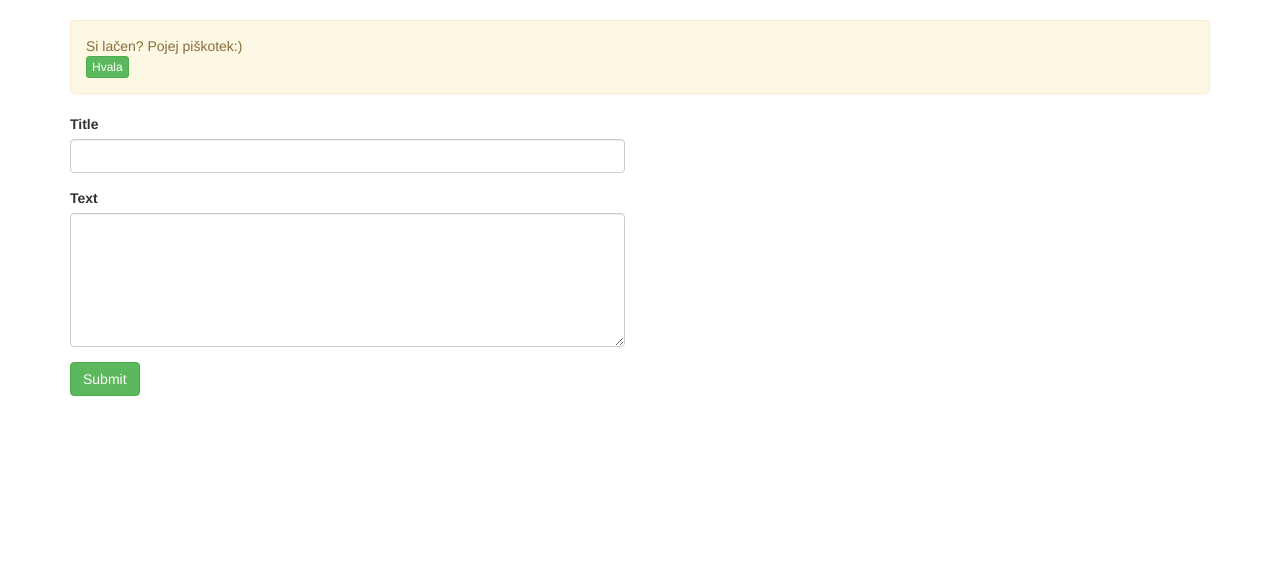
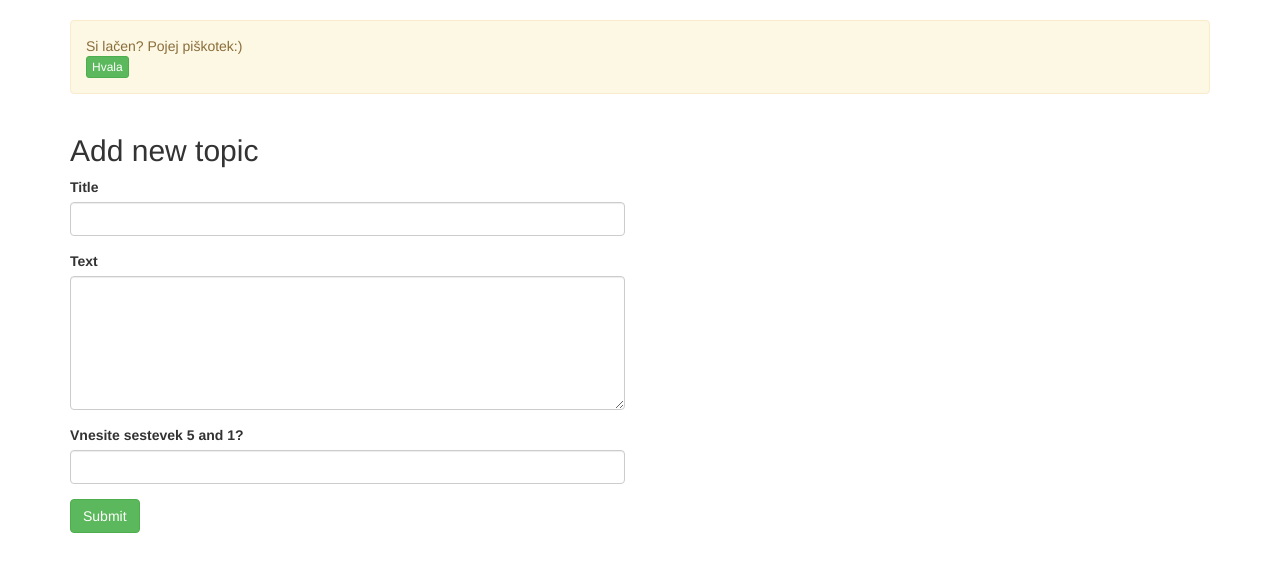
Before and after one commit to JanezVP/ninja-tech-forum, a Python web app: template templates/topic_add.html in a window 1280 px wide. Shown: the part 52-624 px from the top of the page. Run offline with Jinja, Linux system fonts and the light colour scheme; the template is opened without the code that fills it, so the values that code supplies are empty; some libraries are stand-ins or nearby versions.

Commit message:
random number

```diff
--- a/templates/base.html
+++ b/templates/base.html
@@ -66,5 +66,7 @@
     <script src="https://ajax.googleapis.com/ajax/libs/jquery/1.12.4/jquery.min.js"></script>
     <!-- Include all compiled plugins (below), or include individual files as needed -->
     <script src="/assets/bootstrap/js/bootstrap.js"></script>
+    {% block scripts %}
+    {% endblock scripts %}
 </body>
 </html>
--- a/templates/topic_add.html
+++ b/templates/topic_add.html
@@ -2,14 +2,17 @@
 
 {% block title %}Add new topic{% endblock title %}
 
+
+
 {% block content %}
 <div class="row">
     <div class="col-md-6">
+        <h2 id="add-topic-heading">Add new topic</h2>
         <form method="post">
             <input type="hidden" name="csrf_token" value="{{ csrf_token }}">
             <div class="form-group">
                 <label>Title</label>
-                <input type="text" class="form-control" name="title" required>
+                <input type="text" class="form-control" name="title" id="addTitle" required>
             </div>
 
             <div class="form-group">
@@ -17,8 +20,35 @@
                 <textarea name="text" class="form-control" rows="6" required></textarea>
             </div>
 
-            <button type="submit" class="btn btn-success">Submit</button>
+            <div class="form-group">
+                <label id="add-topic-sum-label">What is the sum of 2 and 8?</label>
+                <input type="text" class="form-control" id="add-topic-sum" required>
+            </div>
+
+            <button type="submit" class="btn btn-success" id="add-topic-button">Submit</button>
         </form>
     </div>
 </div>
 {% endblock content %}
+
+{% block scripts %}
+<script>
+    $(document).ready(function() {
+        var numberOne = 1 + Math.floor(Math.random() * 9);
+        var numberTwo = 1 + Math.floor(Math.random() * 9);
+        var numSum = numberOne + numberTwo;
+        $("#add-topic-sum-label").text("Vnesite sestevek " + numberOne + " and " + numberTwo + "?");
+        var addTopicButton = $("#add-topic-button");
+        var addTopicSum = $("#add-topic-sum");
+        addTopicButton.click(function(e) {
+            if (addTopicSum.val() === numSum.toString()){
+                addTopicButton.hide();
+                console.log("yaaay");
+            } else {
+                alert("Sestevek ni pravi. Poskusite ponovno!");
+                e.preventDefault();
+            }
+        });
+    });
+</script>
+{% endblock scripts %}
```
Also changed, not shown: assets/custom/jquery/jguery.py (added).
